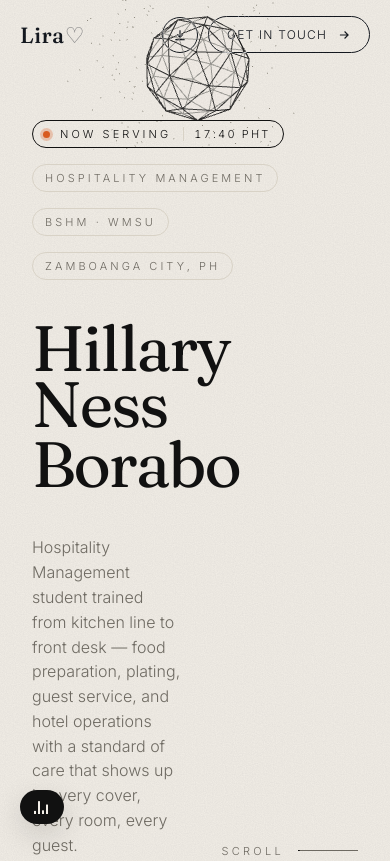
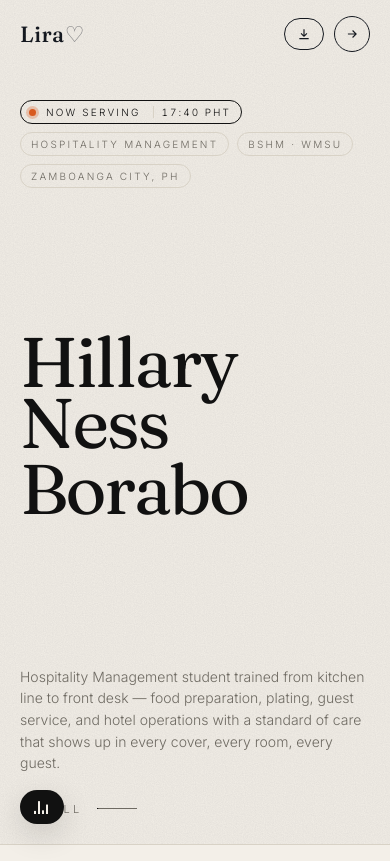
Before and after one commit to dz1an/hillary-portfolio, a plain HTML site: page index.html in a window 390 px wide. Shown: the top 861 px of the page. Drawn offline with nearby package versions, Linux system fonts and the light colour scheme.

Commit message:
remove 3D hero, tighten mobile
- Drop Three.js icosahedron from hero (felt disjointed against the
  hospitality palette)
- Delete stage3d.js and associated scripts / importmap
- Simplify vercel.json (headers used invalid regex source)
- Mobile hero: smaller tags, tighter padding, stacked lede row
- Disable tilt/parallax/gallery 3D transforms on narrow screens
- Nav CTAs collapse to icon-only on very small viewports

```diff
--- a/index.html
+++ b/index.html
@@ -140,8 +140,6 @@
 
     <!-- Hero -->
     <section class="hero">
-      <canvas class="stage3d" id="stage3d" aria-hidden="true"></canvas>
-
       <div class="hero__meta">
         <span class="tag tag--service" id="nowServing">
           <span class="tag__dot" aria-hidden="true"></span>
@@ -743,15 +741,7 @@
 
   </main>
 
-  <script type="importmap">
-  {
-    "imports": {
-      "three": "https://unpkg.com/three@0.160.0/build/three.module.js"
-    }
-  }
-  </script>
   <script src="https://unpkg.com/lenis@1.0.45/dist/lenis.min.js"></script>
-  <script type="module" src="stage3d.js"></script>
   <script src="script.js"></script>
 </body>
 </html>
--- a/stage3d.js
+++ /dev/null
@@ -1,137 +0,0 @@
-/* =========================================================
-   Hero 3D — subtle wireframe icosahedron + floating points
-   Light-mode, ink-on-cream. No post-processing, no shaders.
-   ========================================================= */
-
-import * as THREE from "three";
-
-const canvas = document.getElementById("stage3d");
-if (canvas) {
-  const prefersReduced = window.matchMedia("(prefers-reduced-motion: reduce)").matches;
-
-  const INK = 0x111111;
-  const DIM = 0x8a8478;
-
-  const scene = new THREE.Scene();
-
-  const camera = new THREE.PerspectiveCamera(
-    40,
-    window.innerWidth / window.innerHeight,
-    0.1,
-    100
-  );
-  camera.position.set(0, 0, 6.5);
-
-  const renderer = new THREE.WebGLRenderer({
-    canvas,
-    antialias: true,
-    alpha: true,
-  });
-  renderer.setPixelRatio(Math.min(window.devicePixelRatio, 2));
-  renderer.setClearColor(0x000000, 0);
-
-  function resize() {
-    const w = canvas.clientWidth || window.innerWidth;
-    const h = canvas.clientHeight || window.innerHeight;
-    renderer.setSize(w, h, false);
-    camera.aspect = w / h;
-    camera.updateProjectionMatrix();
-  }
-
-  /* ---------- Wireframe icosahedron ---------- */
-  const geo = new THREE.IcosahedronGeometry(1.6, 1);
-  const edges = new THREE.EdgesGeometry(geo, 1);
-  const lineMat = new THREE.LineBasicMaterial({
-    color: INK,
-    transparent: true,
-    opacity: 0.82,
-  });
-  const mesh = new THREE.LineSegments(edges, lineMat);
-  // shift slightly right so title stays readable
-  mesh.position.set(1.4, 0.2, 0);
-  scene.add(mesh);
-
-  /* ---------- Inner solid (subtle ghost fill) ---------- */
-  const solid = new THREE.Mesh(
-    new THREE.IcosahedronGeometry(1.55, 1),
-    new THREE.MeshBasicMaterial({
-      color: 0xf3efe8,
-      transparent: true,
-      opacity: 0.55,
-    })
-  );
-  solid.position.copy(mesh.position);
-  scene.add(solid);
-
-  /* ---------- Floating points halo ---------- */
-  const pCount = 180;
-  const positions = new Float32Array(pCount * 3);
-  for (let i = 0; i < pCount; i++) {
-    // spherical shell around the mesh
-    const r = 2.4 + Math.random() * 1.6;
-    const theta = Math.random() * Math.PI * 2;
-    const phi = Math.acos(2 * Math.random() - 1);
-    positions[i * 3]     = mesh.position.x + r * Math.sin(phi) * Math.cos(theta);
-    positions[i * 3 + 1] = mesh.position.y + r * Math.sin(phi) * Math.sin(theta);
-    positions[i * 3 + 2] = r * Math.cos(phi);
-  }
-  const pGeo = new THREE.BufferGeometry();
-  pGeo.setAttribute("position", new THREE.BufferAttribute(positions, 3));
-  const pMat = new THREE.PointsMaterial({
-    color: DIM,
-    size: 0.02,
-    sizeAttenuation: true,
-    transparent: true,
-    opacity: 0.9,
-  });
-  const points = new THREE.Points(pGeo, pMat);
-  scene.add(points);
-
-  /* ---------- Mouse parallax ---------- */
-  const target = { x: 0, y: 0 };
-  const current = { x: 0, y: 0 };
-  window.addEventListener("mousemove", (e) => {
-    target.x = (e.clientX / window.innerWidth - 0.5) * 2;
-    target.y = (e.clientY / window.innerHeight - 0.5) * 2;
-  });
-
-  /* ---------- Scroll fade ---------- */
-  let scrollY = 0;
-  window.addEventListener("scroll", () => {
-    scrollY = window.scrollY;
-  }, { passive: true });
-
-  /* ---------- Loop ---------- */
-  const clock = new THREE.Clock();
-
-  function animate() {
-    const t = clock.getElapsedTime();
-
-    // ease mouse
-    current.x += (target.x - current.x) * 0.05;
-    current.y += (target.y - current.y) * 0.05;
-
-    // slow intrinsic rotation + mouse tilt
-    const baseRx = t * 0.12;
-    const baseRy = t * 0.18;
-    mesh.rotation.x = baseRx + current.y * 0.35;
-    mesh.rotation.y = baseRy + current.x * 0.5;
-    solid.rotation.copy(mesh.rotation);
-
-    // points breathe slowly
-    points.rotation.y = t * 0.04 + current.x * 0.2;
-    points.rotation.x = current.y * 0.15;
-
-    // fade out with scroll
-    const vh = window.innerHeight;
-    const fade = Math.max(0, 1 - scrollY / (vh * 0.9));
-    canvas.style.opacity = String(fade);
-
-    renderer.render(scene, camera);
-    if (!prefersReduced) requestAnimationFrame(animate);
-  }
-
-  resize();
-  window.addEventListener("resize", resize);
-  animate();
-}
--- a/styles.css
+++ b/styles.css
@@ -418,6 +418,11 @@ img { max-width: 100%; display: block; }
 @media (max-width: 780px) {
   .nav__cta--ghost span { display: none; }
   .nav__cta--ghost { padding: 10px; }
+  .nav__cta { font-size: 11px; padding: 8px 12px; }
+}
+@media (max-width: 420px) {
+  .nav__cta:not(.nav__cta--ghost) span { display: none; }
+  .nav__cta:not(.nav__cta--ghost) { padding: 10px; }
 }
 
 @media (max-width: 780px) {
@@ -556,6 +561,39 @@ main { display: block; }
   0% { transform: translateX(-100%); }
   50% { transform: translateX(0); }
   100% { transform: translateX(100%); }
+}
+
+/* ---------- Mobile hero ---------- */
+@media (max-width: 780px) {
+  .hero { padding: 100px 20px 28px; }
+  .hero__meta { gap: 8px; }
+  .tag { font-size: 10px; letter-spacing: .22em; padding: 5px 10px; }
+  .tag--service { padding-left: 8px; }
+  .tag__time { padding-left: 8px; }
+  .hero__title {
+    font-size: clamp(54px, 18vw, 120px);
+    margin: 28px 0;
+  }
+  .hero__bottom { flex-direction: column; align-items: flex-start; gap: 28px; }
+  .hero__lede { font-size: 14px; max-width: 100%; }
+  .hero__scroll-line { width: 40px; }
+}
+
+/* Reduce motion-heavy effects on phones */
+@media (max-width: 780px) {
+  .tilt { transform: none !important; }
+  .gallery__strip { transform: none !important; }
+  .scene3d__disc { display: none; }
+  .knife { display: none; }
+  .s-4, .s-5 { display: none; }
+}
+
+/* On truly small screens, kill parallax translate to avoid jank */
+@media (max-width: 520px) {
+  [data-parallax] { transform: none !important; }
+  .homebase__main img,
+  .hbphoto img,
+  .gphoto img { transform: none; }
 }
 
 /* grain */
```
Also changed, not shown: vercel.json, 1 other file.
